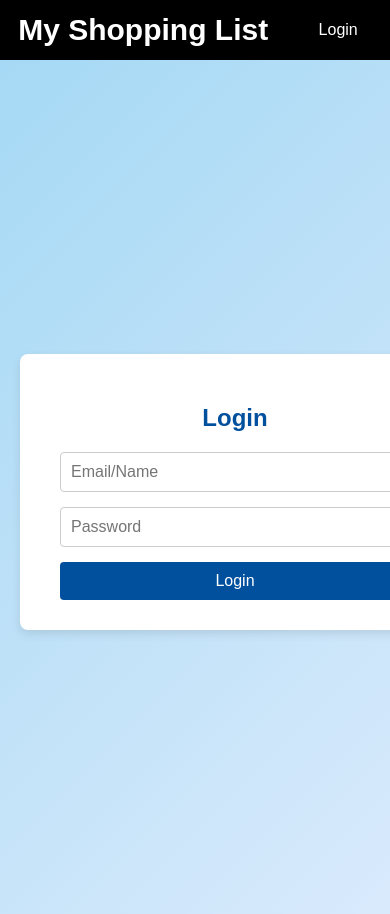
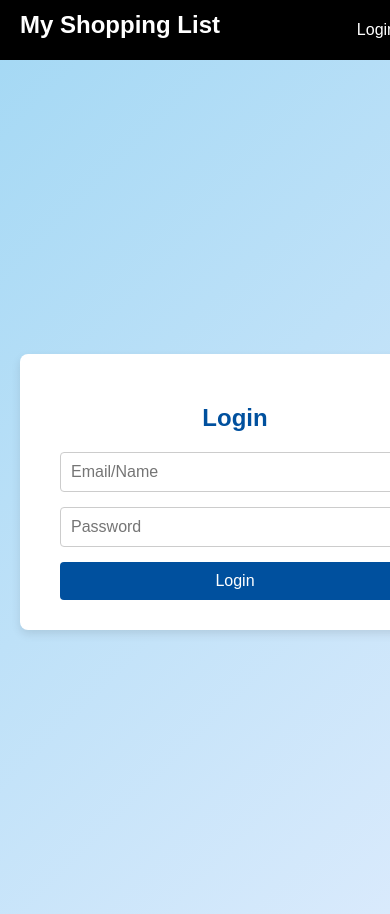
Before and after one commit to SantanaDiogoDev/shopping-list-fe, a React (Create React App) app: page /login in a window 390 px wide. Shown: the top 914 px of the page. Built offline with nearby package versions, Linux system fonts and the light colour scheme.

Commit message:
finishing header v1. responsible

```diff
--- a/src/App.css
+++ b/src/App.css
@@ -31,8 +31,6 @@ body {
   padding-top: 70px;
 }
 
-
-
 @keyframes App-logo-spin {
   from {
     transform: rotate(0deg);
--- a/src/Header.css
+++ b/src/Header.css
@@ -1,12 +1,13 @@
 header {
   display: flex;
   align-items: center;
-  justify-content: space-around;
+  justify-content: space-between;
   position: fixed;
   top: 0;
   left: 0;
   width: 100%;
   height: 60px;
+  padding: 0 20px;
   background-color: black;
 }
 
@@ -18,10 +19,35 @@ header {
   font-weight: bold;
 }
 
+.nav-items {
+  display: flex;
+  gap: 10px;
+}
+
 .login-logout, .username{
   text-decoration: none;
   cursor: pointer;
   padding: 5px 14px;
   color: white;
   border-radius: 4px;
+  font-size: 16px;
 }
+
+@media (max-width: 768px) {
+  .navbar {
+    flex-wrap: wrap;
+    justify-content: center;
+    padding: 10px;
+  }
+
+  .title {
+    margin-bottom: 10px;
+    font-size: 24px;
+  }
+
+  .nav-items {
+    flex-direction: column;
+    align-items: center;
+    gap: 5px;
+  }
+}
--- a/src/Header.js
+++ b/src/Header.js
@@ -15,6 +15,7 @@ const Header = () => {
   return (
     <header>
       <Link className='title' to="/">My Shopping List</Link>
+      <div className="nav-items">
         {isAuthenticated ? (
           <>
             <Link className='username'> {username} </Link>
@@ -23,6 +24,7 @@ const Header = () => {
           ) : (
             <Link className="login-logout"> Login </Link>
         )}
+      </div>
     </header>
   );
 };
```
Lines whose indentation alone changed are shown as unchanged.
